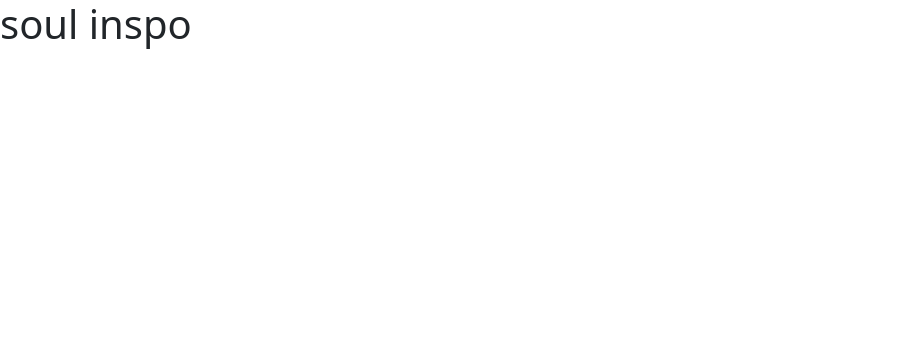
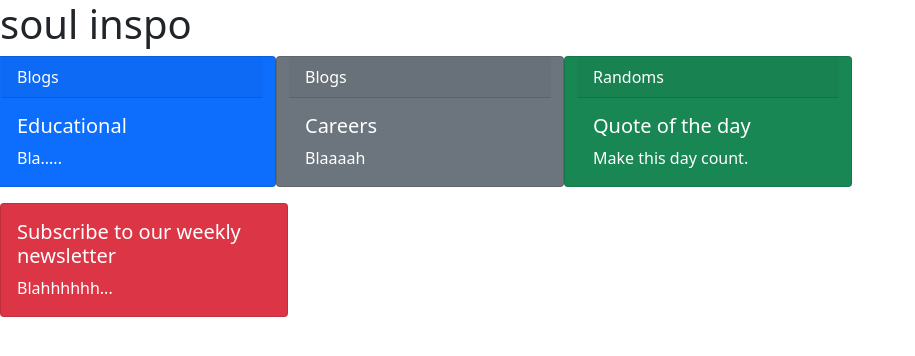
Before and after one commit to NessaAz/soul-inspo-flaskIP4, a Flask app: page / in a window 1280 px wide. Shown: the top 356 px of the page, without its empty margins (0-915 px from the left). Run offline with Flask 2, Linux system fonts and the light colour scheme; some libraries are stand-ins or nearby versions.

Commit message:
add blog cards structure

```diff
--- a/app/templates/index.html
+++ b/app/templates/index.html
@@ -10,6 +10,40 @@
             soul inspo
         </h1>
 
+        <div class="row">
+
+        <div class="card text-white bg-primary mb-3" style="max-width: 18rem;">
+            <div class="card-header">Blogs</div>
+            <div class="card-body">
+                <h5 class="card-title">Educational</h5>
+                <p class="card-text"> Bla.....</p>
+            </div>
+        </div>
+        <div class="card text-white bg-secondary mb-3" style="max-width: 18rem;">
+            <div class="card-header">Blogs</div>
+            <div class="card-body">
+                <h5 class="card-title">Careers</h5>
+                <p class="card-text">Blaaaah</p>
+            </div>
+         </div>
+
+
+         <div class="card text-white bg-success mb-3" style="max-width: 18rem;">
+             <div class="card-header">Randoms</div>
+             <div class="card-body">
+                 <h5 class="card-title">Quote of the  day</h5>
+                 <p class="card-text">Make this day count.</p>
+             </div>
+         </div>
+        </div>
+
+
+         <div class="card text-white bg-danger mb-3" style="max-width: 18rem;">
+             <div class="card-body">
+                 <h5 class="card-title">Subscribe to our weekly newsletter</h5>
+                 <p class="card-text">Blahhhhhh...</p>
+            </div>
+        </div>
 
         <script src="https://cdn.jsdelivr.net/npm/bootstrap@5.1.3/dist/js/bootstrap.bundle.min.js"
         integrity="sha384-ka7Sk0Gln4gmtz2MlQnikT1wXgYsOg+OMhuP+IlRH9sENBO0LRn5q+8nbTov4+1p" crossorigin="anonymous"></script>
```
